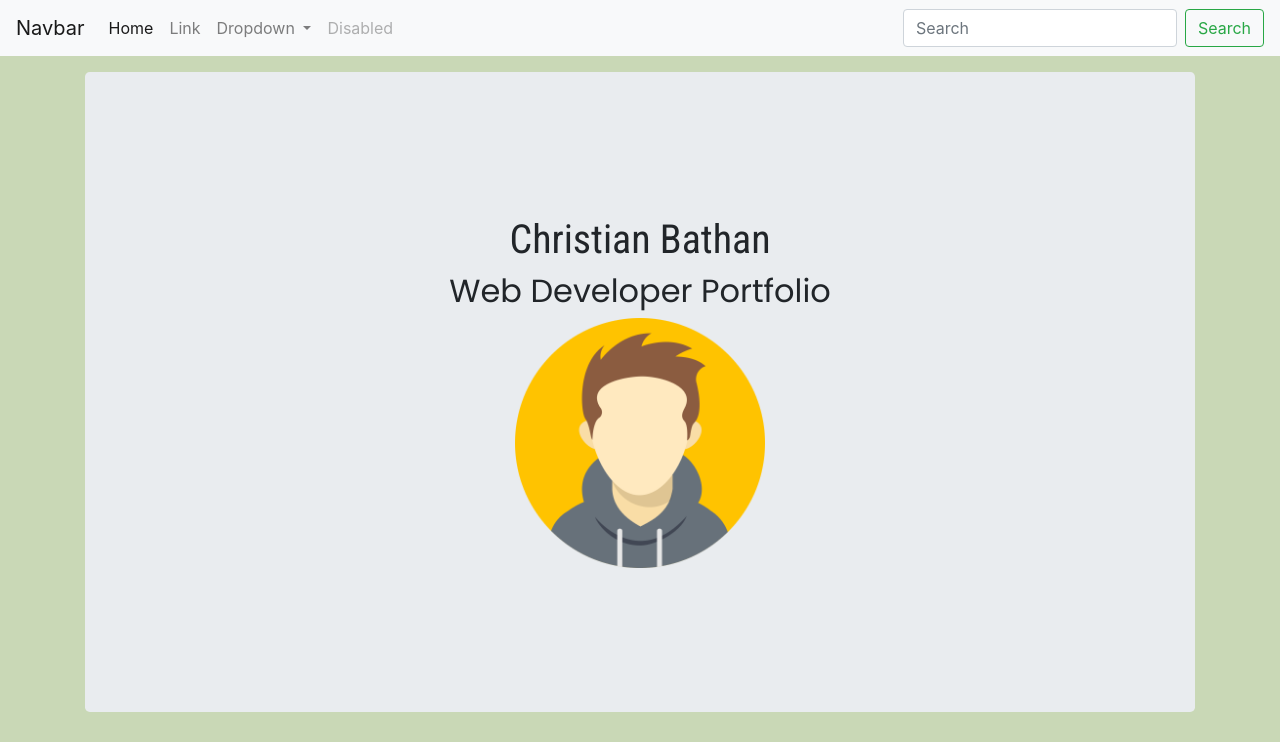
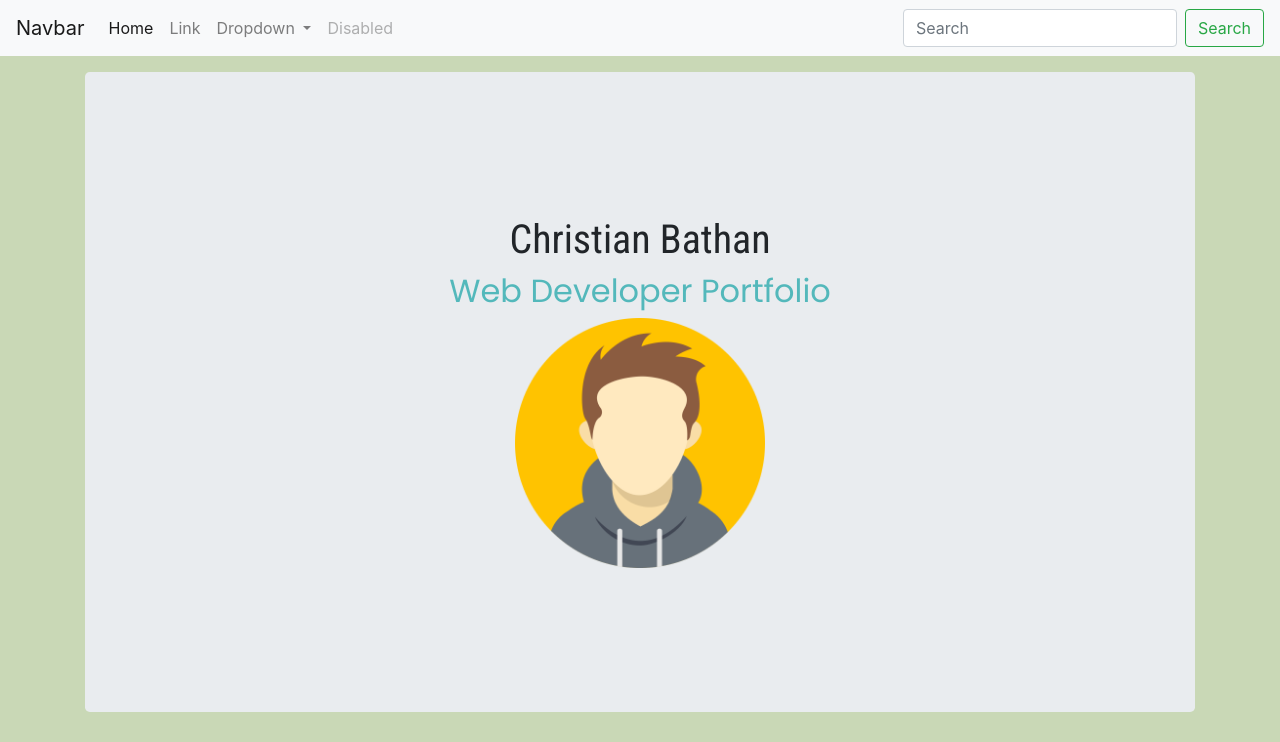
Before and after one commit to chrischan29/fcb-portfolio, a plain HTML site: page index.html in a window 1280 px wide. Shown: the top 742 px of the page. Drawn offline with nearby package versions, Linux system fonts and the light colour scheme.

Commit message:
Edit h2 color

```diff
--- a/css/style.css
+++ b/css/style.css
@@ -12,6 +12,7 @@ h1 {
 
 h2 {
 	font-family: 'Poppins', sans-serif;
+	color:  #53B8BB;
 }
 
 img {
@@ -40,5 +41,4 @@ ul {
 	border:	5px solid #f2f2f2;
 	margin: 20px;
 	width: 75%;
-
 }
```
